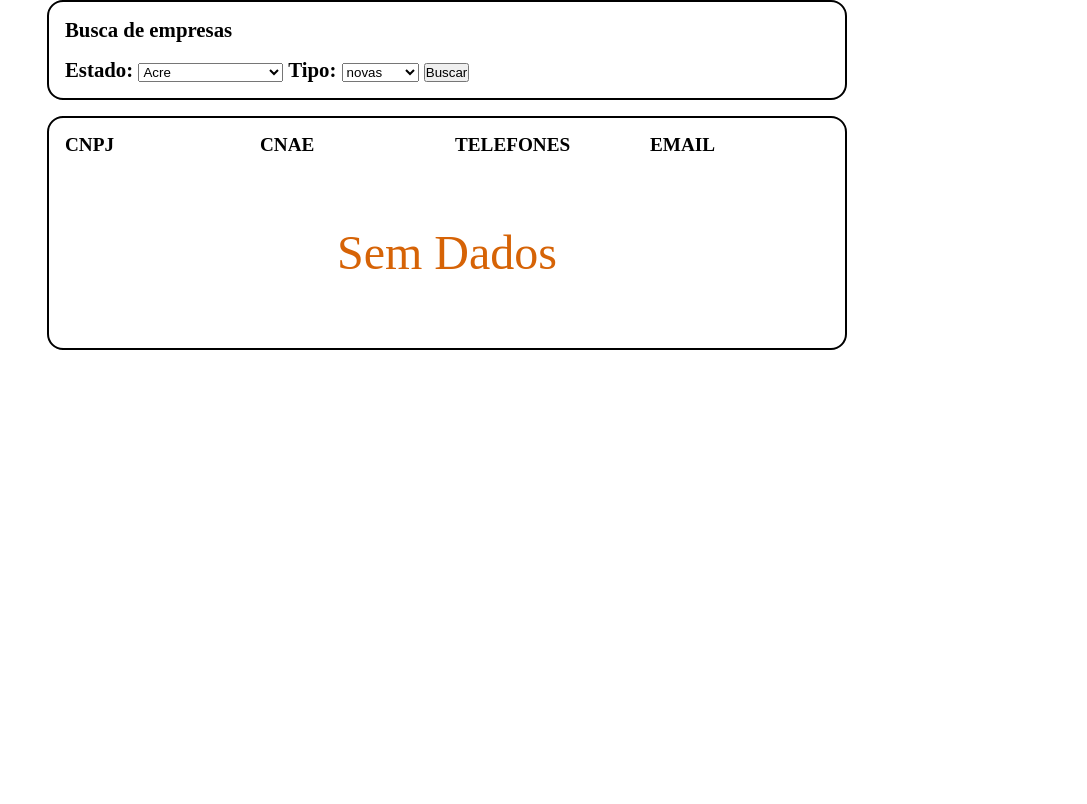
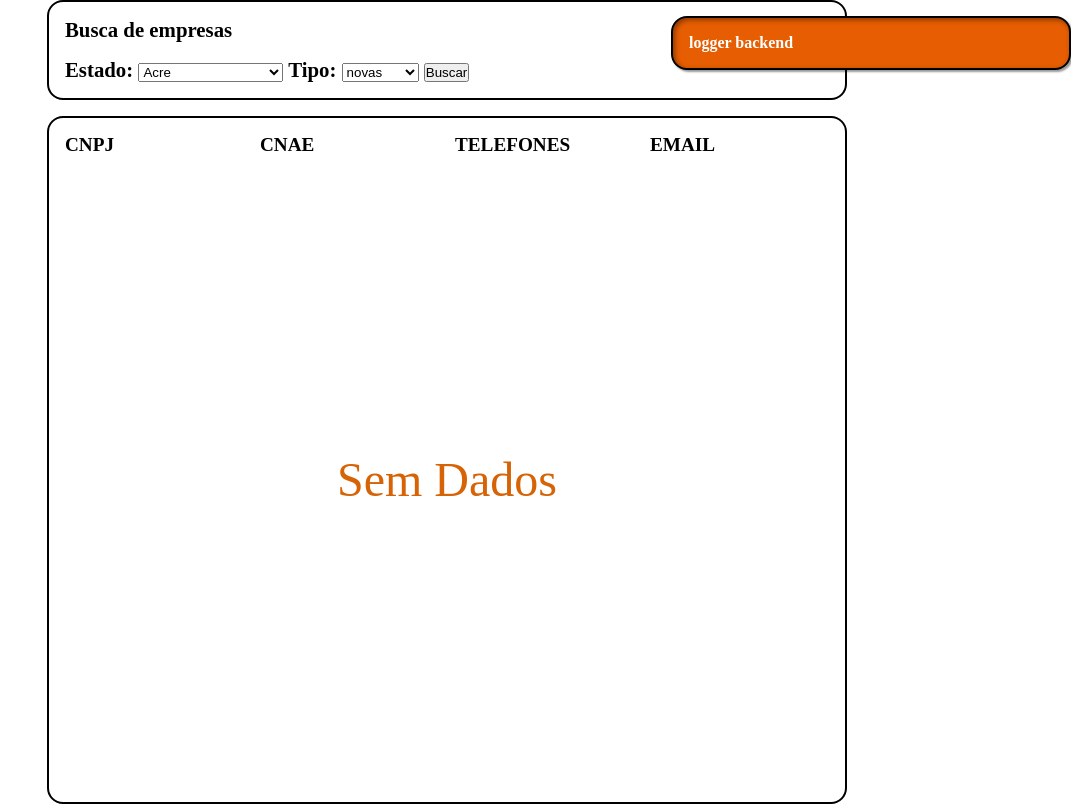
Before and after one commit to AlisonSimiao/empresas-search, a website: page public/index.html in a window 1280 px wide. Shown: the whole page, without its empty margins (193-1280 px from the left). Drawn offline with nearby package versions, Linux system fonts and the light colour scheme; no server answers.

Commit message:
exporta html

```diff
--- a/package.json
+++ b/package.json
@@ -24,6 +24,7 @@
     "@nestjs/core": "^10.0.0",
     "@nestjs/platform-express": "^10.0.0",
     "@nestjs/platform-socket.io": "^10.4.5",
+    "@nestjs/serve-static": "^4.0.2",
     "@nestjs/websockets": "^10.4.5",
     "@prisma/client": "5.21.1",
     "axios": "^1.7.7",
--- a/public/index.html
+++ b/public/index.html
@@ -56,7 +56,6 @@
             padding: 1rem;
             border-radius: 1rem;
             border: 2px solid ;
-
         }
 
         label {
@@ -64,40 +63,8 @@
             font-size: 1.3rem;
         }
 
-        .notification {
-            position: absolute;
-            right: 1rem;
-            margin-top: 1rem;
-            border: 2px solid;
-            width: min-content;
-            padding: 1rem;
-            border-radius: 1rem;
-            max-width: 100ch;
-            box-shadow: 2px 2px 2px rgba(0, 0, 0, 0.4),
-            inset 2px 2px 5px rgba(0, 0, 0, 0.4);
-            font-weight: 900;
-            border-color: black;
-            color: rgb(255, 255, 255);
-
-        }
-
-        .error {
-            background-color: red;
-        }
-
-        .log {
-            background-color: rgb(0, 0, 0);
-        }
-
-        .success {
-            background-color: green;
-        }
-
-        .warn {
-            background-color: rgb(230, 93, 2);
-        }
-
         hr {
+            height: 1px;
             grid-column: span 4;
         }
 
@@ -106,6 +73,8 @@
             flex-direction: column;
             align-items: center;
             width: 100vw;
+            height: 100vh;
+            overflow: hidden;
         }
 
         main {
@@ -122,6 +91,9 @@
             padding: 1rem;
             gap: 1rem;
             margin-top: 1rem;
+
+            height: calc(100vh - 64px - 32px - 1rem);
+            overflow: auto;
         }
 
         .hdr {
@@ -181,6 +153,50 @@
             animation: loading 2.3s ease infinite;
         }
 
+        #notification-container {
+            display: flex;
+            flex-direction: column;
+            position: absolute;
+            top: 0;
+            right: 1rem;
+            height: 95vh;
+            gap: 1rem;
+            width: 50vh;
+            padding-top: 1rem;
+            overflow-y: auto;
+            overflow-x: hidden;
+        }
+
+        .notification {
+            border: 2px solid;
+            width: 100%;
+            height: min-content;
+            padding: 1rem;
+            border-radius: 1rem;
+            max-width: 100ch;
+            box-shadow: 2px 2px 2px rgba(0, 0, 0, 0.4),
+            inset 2px 2px 5px rgba(0, 0, 0, 0.4);
+            font-weight: 900;
+            border-color: black;
+            color: rgb(255, 255, 255);
+        }
+
+        .error {
+            background-color: red;
+        }
+
+        .log {
+            background-color: rgb(0, 0, 0);
+        }
+
+        .success {
+            background-color: green;
+        }
+
+        .warn {
+            background-color: rgb(230, 93, 2);
+        }
+
     </style>
 </head>
 <body>
@@ -211,7 +227,9 @@
         </div>
 
         <div id="notification-container">
-
+            <div class="notification warn">
+                logger backend
+            </div>
         </div>
     </main>
     <script>
@@ -234,7 +252,7 @@
                 }
         }
 
-      const socket = io('http://localhost:3000');
+      const socket = io();
 
       socket.on('notification', (data) => {
         createNotification(JSON.parse(data))
@@ -290,7 +308,7 @@
       }
 
       function createNotification({type, message}) {
-        const notification_container = document.querySelector('#notification_container')
+        const notification_container = document.querySelector('#notification-container')
         const container = document.createElement('div')
         const msg = document.createElement('span')
         msg.textContent = message
@@ -301,7 +319,7 @@
 
         setTimeout(() => {
             notification_container.removeChild(container)
-        }, 30000)
+        }, 10000)
 
         notification_container.append(container)
       }
```
Also changed, not shown: src/app.module.ts (+16 -0 lines), 1 other file.
